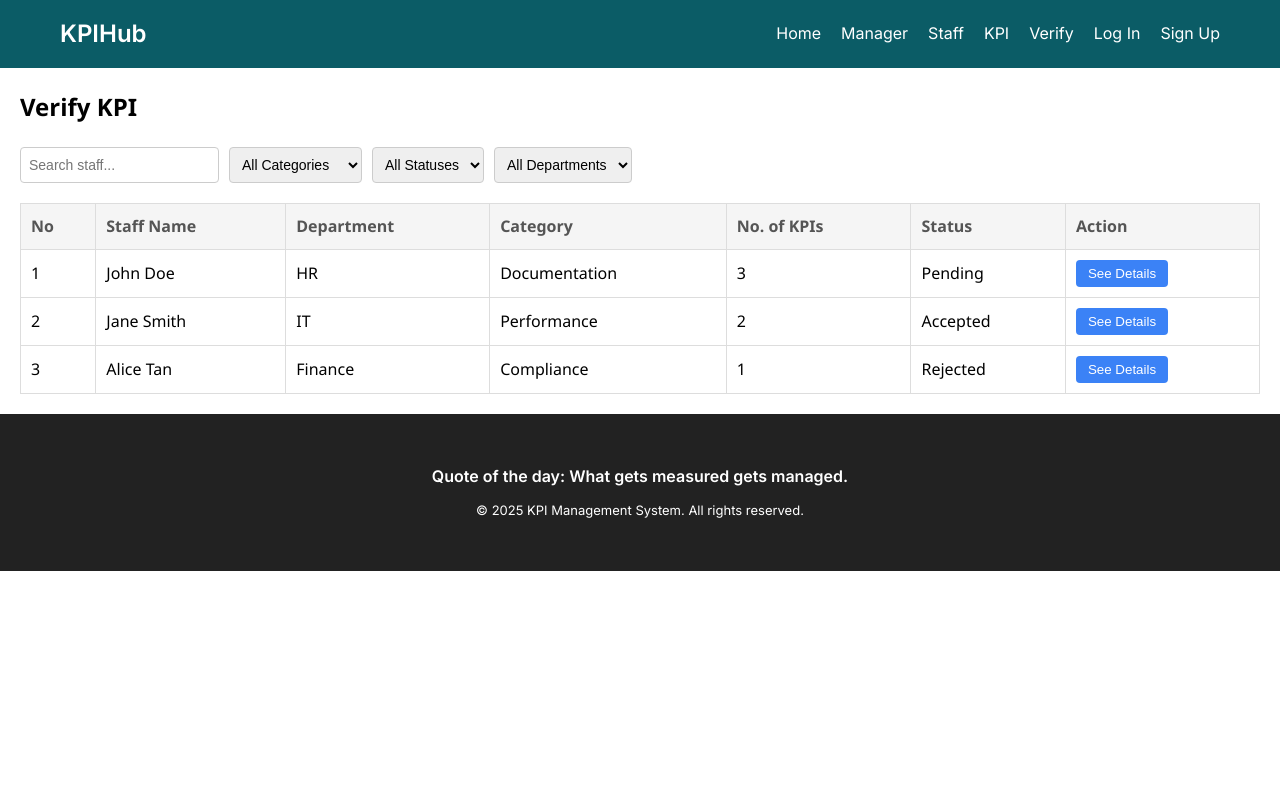
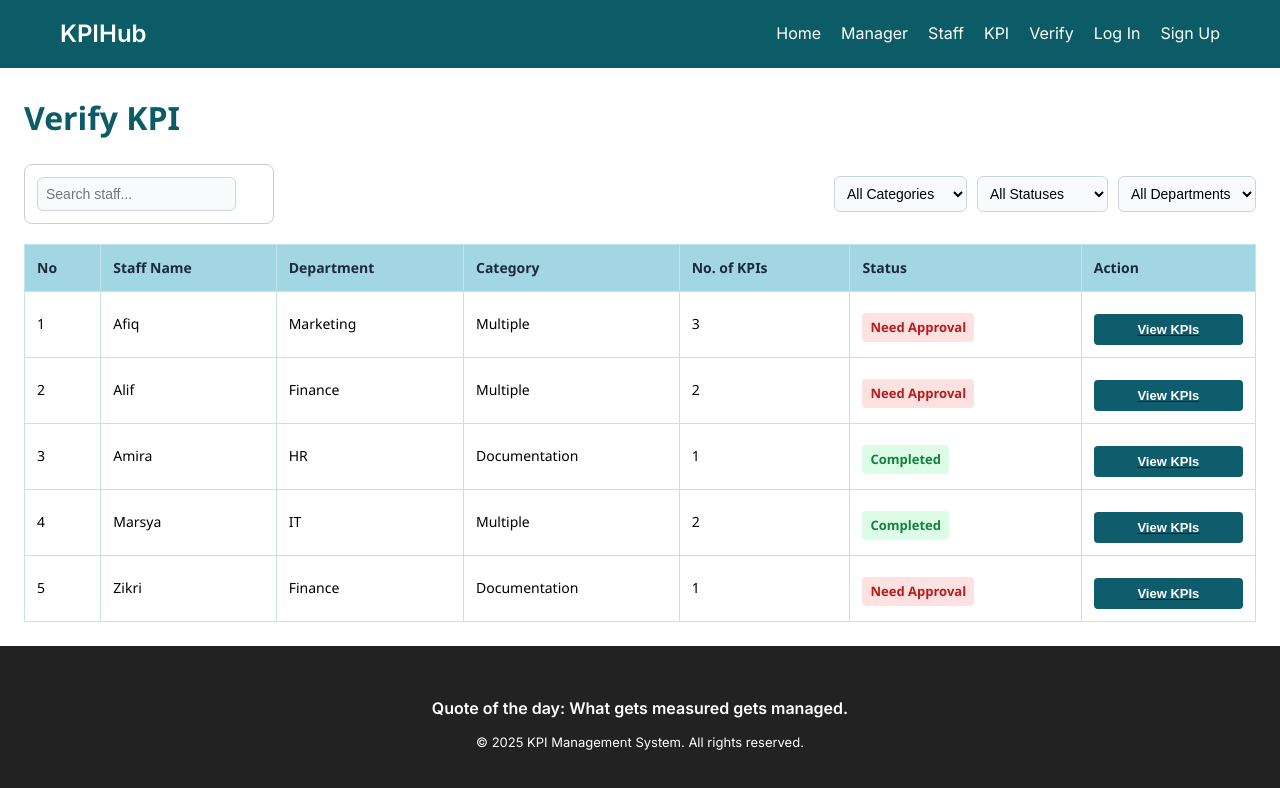
Before and after one commit to miraizz/wp_kpiApp, a React (Create React App) app: page /verify-kpi in a window 1280 px wide. Shown: the top 788 px of the page. Built offline with nearby package versions, Linux system fonts and the light colour scheme; what chartjs-plugin-datalabels would draw is missing.

Commit message:
cards styling to verifyKPI

```diff
--- a/src/App.js
+++ b/src/App.js
@@ -35,7 +35,7 @@ function App() {
           <Route path="/logout" element={<Logout />} />
           <Route path="/manager" element={<Manager />} />
           <Route path="/verify-kpi" element={<VerifyKPI />} />
-          <Route path="/verify-kpi/:staffId" element={<KPIDetails />} />
+          <Route path="/kpi-details/:staffId" element={<KPIDetails />} />
           <Route path="/staff" element={<Staff />} />
           <Route path="/kpi-management" element={<KPIManagement />} />
         </Routes>
--- a/src/pages/KPIDetails.css
+++ b/src/pages/KPIDetails.css
@@ -1,36 +1,153 @@
+.page-container {
+  display: flex;
+  flex-direction: column;
+  min-height: 100vh;
+}
 
 .details-container {
+  flex: 1;
   padding: 20px;
   font-family: 'Segoe UI', Tahoma, Geneva, Verdana, sans-serif;
 }
 
 .details-container h2 {
+  font-size: 32px;
+  font-weight: bold;
+  color: #0b5c66;
   margin-bottom: 20px;
 }
 
+.filter-bar {
+  margin-bottom: 20px;
+  font-size: 14px;
+}
+
+.filter-bar select {
+  margin-left: 8px;
+  padding: 6px;
+  border-radius: 4px;
+}
+
+.kpi-list {
+  display: flex;
+  flex-wrap: wrap;
+  gap: 20px;
+}
+
 .kpi-detail-box {
+  background-color: #f9f9f9;
   border: 1px solid #ddd;
-    border-radius: 6px;
-    padding: 15px;
-    margin-bottom: 15px;
-    background-color: #f9f9f9;
+  border-radius: 8px;
+  padding: 16px;
+  width: 100%;
+  max-width: 300px;
+  box-shadow: 0 2px 6px rgba(0,0,0,0.05);
 }
 
 .kpi-detail-box h4 {
-    margin: 0 0 10px 0;
+  font-size: 18px;
+  margin-bottom: 10px;
   color: #333;
 }
 
-  .kpi-detail-box p {
-    margin: 4px 0;
+.status-badge {
+  display: inline-block;
+  font-size: 13px;
+  font-weight: 600;
+  padding: 4px 8px;
+  border-radius: 4px;
+  margin-top: 6px;
+}
+
+.status-badge.accepted {
+  background-color: #dcfce7;
+  color: #15803d;
+}
+
+.status-badge.rejected {
+  background-color: #fee2e2;
+  color: #b91c1c;
+}
+
+.status-badge.pending {
+  background-color: #fef3c7;
+  color: #b45309;
+}
+
+.view-btn {
+  display: block;
+  width: 100%;
+  margin-top: 10px;
+  background-color: #0F5D6C;
+  color: white;
+  padding: 8px;
+  border: none;
+  border-radius: 4px;
+  cursor: pointer;
+}
+
+.view-btn:hover {
+  background-color: #0F5D6C;
+}
+
+.modal-dialog {
+  position: fixed;
+  top: 50%;
+  left: 50%;
+  transform: translate(-50%, -50%);
+  padding: 20px;
+  border-radius: 8px;
+  width: 100%;
+  max-width: 500px;
+  border: 1px solid #ccc;
+  background-color: white;
+  z-index: 9999;
+  box-shadow: 0 4px 20px rgba(0, 0, 0, 0.2);
+}
+
+dialog::backdrop {
+  background: rgba(0, 0, 0, 0.5);
+}
+
+.evidence-section {
+  display: flex;
+  justify-content: space-between;
+  align-items: center;
+  margin: 12px 0;
+}
+
+.download-btn {
+  background-color: #0F5D6C;
+  color: white;
+  padding: 6px 12px;
+  border-radius: 4px;
+  text-decoration: none;
+  font-size: 14px;
+}
+
+.comment-section {
+  margin-top: 16px;
+  display: flex;
+  flex-direction: column;
+}
+
+.comment-section textarea {
+  margin-top: 6px;
+  resize: vertical;
+  padding: 8px;
+  font-size: 14px;
+  border-radius: 4px;
+  border: 1px solid #ccc;
+  font-family: inherit;
 }
 
 .actions {
-    margin-top: 10px;
+  margin-top: 20px;
+  display: flex;
+  gap: 10px;
 }
 
 .actions button {
-    margin-right: 10px;
   padding: 6px 12px;
   border: none;
   border-radius: 4px;
@@ -55,16 +172,11 @@
 }
 
 .back-button {
-    margin: 20px 0;
-    padding: 8px 16px;
-    background-color: #f0f0f0;
-    border: 1px solid #ccc;
-    border-radius: 6px;
-    cursor: pointer;
-    font-size: 14px;
-    transition: background-color 0.3s ease;
+  background-color: #e5e7eb;
+  color: #333;
+  margin-left: auto;
 }
 
 .back-button:hover {
-    background-color: #e2e2e2;
+  background-color: #d1d5db;
 }
--- a/src/pages/KPIDetails.js
+++ b/src/pages/KPIDetails.js
@@ -1,63 +1,109 @@
-import React, { useState } from 'react';
-import { useParams, useNavigate } from 'react-router-dom';
+import React, { useState, useRef } from 'react';
+import { useParams } from 'react-router-dom';
+import { dummyKPIs } from '../data/dummyKPIs';
+import Footer from '../components/Footer'; // if it's a separate component
 import './KPIDetails.css';
 
+export default function KPIDetails() {
+  const { staffId } = useParams();
+  const staffKPIs = dummyKPIs.filter(kpi => kpi.assignedTo.staffId === staffId);
 
-const kpis = [
-  {
-    staffId: 1,
-    kpis: [
-      {
-        id: 101,
-        title: 'Complete Annual Report',
-        category: 'Documentation',
-        dueDate: '2025-06-15',
-        evidence: '/files/annual-report.pdf',
-        status: 'Pending',
-      },
-    ],
-  },
-];
+  const [kpis, setKpis] = useState(staffKPIs);
+  const [selectedKPI, setSelectedKPI] = useState(null);
+  const dialogRef = useRef();
+  const [filter, setFilter] = useState('All');
 
-const KPIDetails = () => {
-  const { staffId } = useParams();
-  const navigate = useNavigate();
-  const [data, setData] = useState(kpis.find(k => k.staffId === parseInt(staffId)));
-
-  const handleStatusChange = (kpiId, newStatus) => {
-    const updatedKPIs = data.kpis.map(kpi =>
-      kpi.id === kpiId ? { ...kpi, status: newStatus } : kpi
-    );
-    setData({ ...data, kpis: updatedKPIs });
+  const openDetails = (kpi) => {
+    setSelectedKPI(kpi);
+    dialogRef.current?.showModal();
   };
 
-  const handleBack = () => {
-    navigate('/verify-kpi');
+  const updateStatus = (id, newStatus) => {
+    setKpis(prev =>
+      prev.map(kpi =>
+        kpi.id === id ? { ...kpi, status: newStatus, comments: selectedKPI.comments } : kpi
+      )
+    );
+    dialogRef.current?.close();
   };
 
+  const filteredKPIs = filter === 'All' ? kpis : kpis.filter(kpi => kpi.status === filter);
+
   return (
-    <div className="container">
-      <button onClick={handleBack} className="back-button">← Back</button>
-      <h2>KPI Details</h2>
-      {data.kpis.map(kpi => (
-        <div key={kpi.id} className="kpi-card">
-          <h3>{kpi.title}</h3>
-          <p><strong>Category:</strong> {kpi.category}</p>
-          <p><strong>Due Date:</strong> {kpi.dueDate}</p>
-          <p><strong>Status:</strong> {kpi.status}</p>
-          <a href={kpi.evidence} download>
-            <button>Download Evidence</button>
-          </a>
-          {kpi.status === 'Pending' && (
-            <>
-              <button onClick={() => handleStatusChange(kpi.id, 'Accepted')}>Accept</button>
-              <button onClick={() => handleStatusChange(kpi.id, 'Rejected')}>Reject</button>
-            </>
-          )}
+    <div className="page-container">
+      <div className="details-container">
+        <h2>Assigned KPIs</h2>
+
+        <div className="filter-bar">
+          <label>Status Filter:</label>
+          <select value={filter} onChange={(e) => setFilter(e.target.value)}>
+            <option>All</option>
+            <option>Pending</option>
+            <option>Accepted</option>
+            <option>Rejected</option>
+          </select>
         </div>
-      ))}
+
+        <div className="kpi-list">
+          {filteredKPIs.map(kpi => (
+            <div key={kpi.id} className="kpi-detail-box">
+              <h4>{kpi.title}</h4>
+              <p><strong>Due Date:</strong> {kpi.dueDate}</p>
+              <p className={`status-badge ${kpi.status.toLowerCase()}`}>
+                {kpi.status === 'Pending' ? '⚠ Pending Verification' : kpi.status}
+              </p>
+              <button className="view-btn" onClick={() => openDetails(kpi)}>View Details</button>
+            </div>
+          ))}
+        </div>
+      </div>
+
+      {/* Modal */}
+      <dialog ref={dialogRef} className="modal-dialog">
+        {selectedKPI && (
+          <div>
+            <h3>{selectedKPI.title}</h3>
+            <p><strong>Description:</strong> {selectedKPI.description}</p>
+            <p><strong>Category:</strong> {selectedKPI.category}</p>
+            <p><strong>Priority:</strong> {selectedKPI.priority}</p>
+            <p><strong>Due Date:</strong> {selectedKPI.dueDate}</p>
+
+            {selectedKPI.evidence ? (
+              <div className="evidence-section">
+                <p><strong>Evidence:</strong> {selectedKPI.evidence.split('/').pop()}</p>
+                <a
+                  href={selectedKPI.evidence}
+                  download
+                  className="download-btn"
+                >
+                  Download
+                </a>
+              </div>
+            ) : (
+              <p className="text-gray-400 italic text-sm">No evidence uploaded.</p>
+            )}
+
+            <div className="comment-section">
+              <label htmlFor="comment"><strong>Final Comment:</strong></label>
+              <textarea
+                id="comment"
+                rows="3"
+                value={selectedKPI.comments || ''}
+                onChange={(e) =>
+                  setSelectedKPI({ ...selectedKPI, comments: e.target.value })
+                }
+                placeholder="Write final remark before approval/rejection..."
+              />
+            </div>
+
+            <div className="actions">
+              <button onClick={() => updateStatus(selectedKPI.id, 'Accepted')} className="accept">Accept</button>
+              <button onClick={() => updateStatus(selectedKPI.id, 'Rejected')} className="reject">Reject</button>
+              <button onClick={() => dialogRef.current?.close()} className="back-button">Close</button>
+            </div>
+          </div>
+        )}
+      </dialog>
     </div>
   );
-};
-
-export default KPIDetails;
+}
--- a/src/pages/VerifyKPI.css
+++ b/src/pages/VerifyKPI.css
@@ -1,57 +1,102 @@
 .container {
-    padding: 20px;
+    padding: 24px;
     font-family: 'Segoe UI', Tahoma, Geneva, Verdana, sans-serif;
   }
 
   h2 {
+    font-size: 32px;
+    font-weight: bold;
+    color: #0b5c66;
+    margin-bottom: 20px;
+    text-align: left;
+  }
+
+  /* New layout for search & filters */
+  .filter-section {
+    display: flex;
+    justify-content: space-between;
+    align-items: center;
+    flex-wrap: wrap;
     margin-bottom: 20px;
   }
 
-  .filter-section {
+  .search-bar {
+    flex: 1;
+    max-width: 250px;
+  }
+
+  .filter-controls {
     display: flex;
     gap: 10px;
-    margin-bottom: 20px;
     flex-wrap: wrap;
   }
 
-  .filter-section input,
-  .filter-section select {
+  .search-bar input,
+  .filter-controls select {
     padding: 8px;
     font-size: 14px;
-    border: 1px solid #ccc;
-    border-radius: 4px;
+    border: 1px solid #cbd5e1;
+    border-radius: 6px;
+    background-color: #f8fafc;
   }
 
+  /* Table with header color */
   .kpi-table {
     width: 100%;
     border-collapse: collapse;
+    font-size: 14px;
+    border: 1px solid #0F5D6C;
   }
 
   .kpi-table th,
   .kpi-table td {
-    padding: 10px;
-    border: 1px solid #ddd;
+    padding: 12px;
+    border: 1px solid #c1e4eb;
     text-align: left;
   }
 
   .kpi-table th {
-    background-color: #f5f5f5;
-    color: #555;
+    background-color: #A1D6E2;
+    color: #1e293b;
+    font-weight: 600;
   }
 
   .kpi-table tr:hover {
-    background-color: #f9f9f9;
+    background-color: #eaf7fa;
   }
 
-  button {
-    background-color: #3b82f6;
-    color: white;
+  .view-btn {
+    background-color: #0F5D6C;
+    color: #1e293b;
     padding: 6px 12px;
     border: none;
-    border-radius: 4px;
+    border-radius: 6px;
+    font-size: 13px;
+    font-weight: 600;
     cursor: pointer;
+    transition: background-color 0.2s ease;
   }
 
-  button:hover {
-    background-color: #2563eb;
+  .view-btn:hover {
+    background-color: #0F5D6C;
+    color: #1e293b;
   }
+
+
+  .status-badge {
+    padding: 4px 8px;
+    border-radius: 12px;
+    font-weight: 600;
+    font-size: 12px;
+    display: inline-block;
+  }
+
+  .status-badge.completed {
+    background-color: #dcfce7;
+    color: #15803d;
+  }
+
+  .status-badge.need-approval {
+    background-color: #fee2e2;
+    color: #b91c1c;
+  }
--- a/src/pages/VerifyKPI.js
+++ b/src/pages/VerifyKPI.js
@@ -1,34 +1,7 @@
 import React, { useState } from 'react';
 import { Link } from 'react-router-dom';
+import { dummyKPIs, getStaffKpiCount } from '../data/dummyKPIs';
 import './VerifyKPI.css';
-
-
-const allData = [
-  {
-    id: 1,
-    name: 'John Doe',
-    department: 'HR',
-    category: 'Documentation',
-    kpiCount: 3,
-    status: 'Pending',
-  },
-  {
-    id: 2,
-    name: 'Jane Smith',
-    department: 'IT',
-    category: 'Performance',
-    kpiCount: 2,
-    status: 'Accepted',
-  },
-  {
-    id: 3,
-    name: 'Alice Tan',
-    department: 'Finance',
-    category: 'Compliance',
-    kpiCount: 1,
-    status: 'Rejected',
-  },
-];
 
 const VerifyKPI = () => {
   const [searchTerm, setSearchTerm] = useState('');
@@ -38,12 +11,28 @@ const VerifyKPI = () => {
     department: '',
   });
 
+  // Create KPI summaries per staff
+  const staffSummaries = getStaffKpiCount(dummyKPIs).map((staff) => {
+    const kpis = dummyKPIs.filter(kpi => kpi.assignedTo.staffId === staff.staffId);
+    const categories = [...new Set(kpis.map(kpi => kpi.category))];
+    const hasPending = kpis.some(kpi => kpi.status === 'Pending');
+
+    return {
+      id: staff.staffId,
+      name: staff.name,
+      department: staff.department,
+      category: categories.length === 1 ? categories[0] : 'Multiple',
+      kpiCount: staff.kpiCount,
+      status: hasPending ? 'Need Approval' : 'Completed'
+    };
+  });
+
   const handleFilterChange = (e) => {
     const { name, value } = e.target;
     setFilters({ ...filters, [name]: value });
   };
 
-  const filteredData = allData.filter((item) => {
+  const filteredData = staffSummaries.filter((item) => {
     return (
       item.name.toLowerCase().includes(searchTerm.toLowerCase()) &&
       (filters.category ? item.category === filters.category : true) &&
@@ -56,15 +45,18 @@ const VerifyKPI = () => {
     <div className="container">
       <h2>Verify KPI</h2>
 
-      {/* Search & Filter Section */}
+      {/* Search and Filter Controls */}
       <div className="filter-section">
+        <div className="search-bar">
           <input
             type="text"
             placeholder="Search staff..."
             value={searchTerm}
             onChange={(e) => setSearchTerm(e.target.value)}
           />
+        </div>
 
+        <div className="filter-controls">
           <select name="category" value={filters.category} onChange={handleFilterChange}>
             <option value="">All Categories</option>
             <option value="Documentation">Documentation</option>
@@ -74,9 +66,8 @@ const VerifyKPI = () => {
 
           <select name="status" value={filters.status} onChange={handleFilterChange}>
             <option value="">All Statuses</option>
-          <option value="Pending">Pending</option>
-          <option value="Accepted">Accepted</option>
-          <option value="Rejected">Rejected</option>
+            <option value="Need Approval">Need Approval</option>
+            <option value="Completed">Completed</option>
           </select>
 
           <select name="department" value={filters.department} onChange={handleFilterChange}>
@@ -84,7 +75,9 @@ const VerifyKPI = () => {
             <option value="HR">HR</option>
             <option value="IT">IT</option>
             <option value="Finance">Finance</option>
+            <option value="Marketing">Marketing</option>
           </select>
+        </div>
       </div>
 
       {/* KPI Table */}
@@ -109,10 +102,14 @@ const VerifyKPI = () => {
                 <td>{staff.department}</td>
                 <td>{staff.category}</td>
                 <td>{staff.kpiCount}</td>
-                <td>{staff.status}</td>
                 <td>
-                  <Link to={`/verify-kpi/${staff.id}`}>
-                    <button>See Details</button>
+                  <span className={`status-badge ${staff.status === 'Completed' ? 'completed' : 'need-approval'}`}>
+                    {staff.status}
+                  </span>
+                </td>
+                <td>
+                  <Link to={`/kpi-details/${staff.id}`}>
+                    <button className="view-btn">View KPIs</button>
                   </Link>
                 </td>
               </tr>
```
Also changed, not shown: 2 other files (tests, documents, lock files or other folders). Lines whose indentation alone changed are shown as unchanged.
